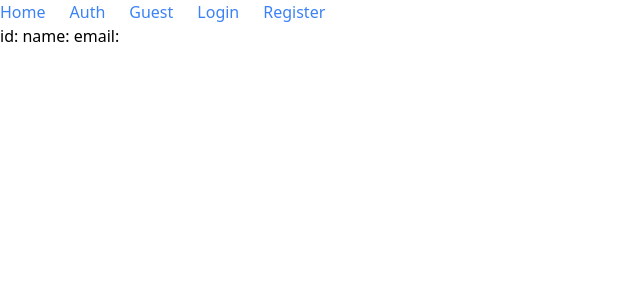
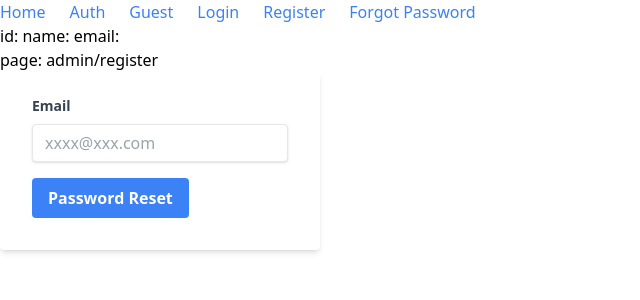
Before and after one commit to pdTrade/tut-nuxt3-laravel-auth-fe, a Nuxt app: page /forgot-password in a window 1280 px wide. Shown: the top 300 px of the page, without its empty margins (0-640 px from the left). Built offline with nearby package versions, Linux system fonts and the light colour scheme; no server answers.

Commit message:
パスワードリセット用フォーム

```diff
--- a/layouts/default.vue
+++ b/layouts/default.vue
@@ -24,6 +24,9 @@ const handleLogout = async () => {
       <li class="mr-6">
         <NuxtLink class="text-blue-500" to="/register">Register</NuxtLink>
       </li>
+      <li class="mr-6">
+        <NuxtLink class="text-blue-500" to="/forgot-password">Forgot Password</NuxtLink>
+      </li>
     </ul>
     <div>
       id:{{  auth.user?.id }}
--- /dev/null
+++ b/pages/forgot-password.vue
@@ -0,0 +1,46 @@
+<script setup lang="ts">
+const form = ref({
+  email: "",
+});
+
+const auth = useAuthStore();
+
+const handleRegister = async () => {
+  const { error } = await auth.passwordReset(form.value);
+
+  if (!error.value) {
+    return navigateTo("/");
+  }
+};
+</script>
+
+<template>
+  <div>page: admin/register</div>
+
+  <div class="w-full max-w-xs">
+    <form
+      class="mb-4 rounded bg-white px-8 pb-8 pt-6 shadow-md"
+      @submit.prevent="handleRegister"
+    >
+      <div class="mb-4">
+        <label class="mb-2 block text-sm font-bold text-gray-700" for="email">
+          Email
+        </label>
+        <input
+          class="w-full appearance-none rounded border px-3 py-2 leading-tight text-gray-700 shadow"
+          id="email"
+          type="text"
+          placeholder="xxxx@xxx.com"
+          v-model="form.email"
+        />
+      </div>
+      <div class="flex items-center justify-between">
+        <button
+          class="rounded bg-blue-500 px-4 py-2 font-bold text-white hover:bg-blue-700"
+        >
+          Password Reset
+        </button>
+      </div>
+    </form>
+  </div>
+</template>
--- a/stores/useAuthStore.ts
+++ b/stores/useAuthStore.ts
@@ -80,5 +80,5 @@ export const useAuthStore = defineStore('auth', () => {
     return ret;
   }
 
-  return {user, login, fetchUser, isLoggedIn, logout, register};
+  return {user, login, fetchUser, isLoggedIn, logout, register, useApiFetch, passwordReset, newPassword };
 })
```
